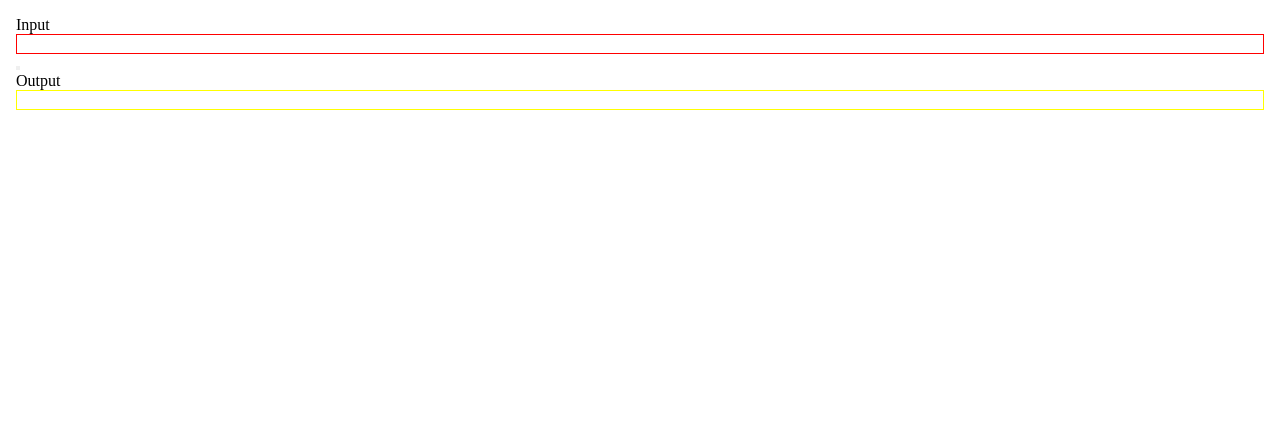
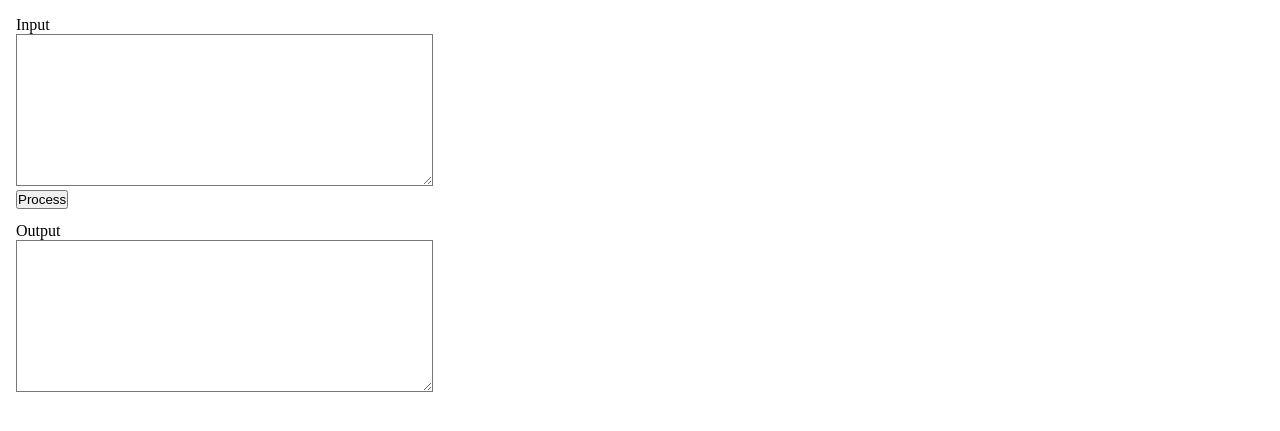
Before and after one commit to yu2/yu2.github.io, a Jekyll site: the page prj/txtp/txtp.html, which Jekyll copies as it is, in a window 1280 px wide. Shown: the top 431 px of the page. Built offline with Jekyll 4.4.1, drawn with Linux system fonts in a browser that asks for light colours.

Commit message:
Add files via upload

```diff
--- a/prj/txtp/txtp.css
+++ b/prj/txtp/txtp.css
@@ -12,12 +12,19 @@ body {
 
 .text-area {
   margin: 1em;
+  flex-direction: column;
+
 }
 
 #input {
-  border: 1px solid red;
+  border: 1px solid #777;
+}
+
+button {
+  display: block;
+  margin-bottom: 1em;
 }
 
 #output {
-  border: 1px solid yellow;
+  border: 1px solid #777;
 }
--- a/prj/txtp/txtp.html
+++ b/prj/txtp/txtp.html
@@ -8,10 +8,10 @@
 <body>
   <div class="text-area">
     <p>Input</p>
-    <div id="input" contenteditable = "true"></div>
-    <button></button>
+    <textarea id="input" rows="10" cols="50"></textarea>
+    <button onclick="readInput()">Process</button>
     <p>Output</p>
-    <div id="output" contenteditable="true"></div>
+    <textarea id="output" rows="10" cols="50"></textarea>
   </div>
 
   <script src="txtp.js"></script>
--- a/prj/txtp/txtp.js
+++ b/prj/txtp/txtp.js
@@ -1,3 +1,30 @@
+var input;
+var output = [];
+
 $(function() {
 
 });
+
+function readInput() {
+  input = $("#input").val().split("\n");
+  for (let i = 0; i < input.length; i++) {
+    let lineSplit = input[i].split(" ");
+    let pron = lineSplit[0];
+    lineSplit.shift();
+    for (let j = 0; j < lineSplit.length; j++) {
+      output.push(pron + " " + lineSplit[j] + "\n");
+    }
+  }
+
+  for (let i = 0; i < output.length; i++) {
+    $("#output").append(output[i]);
+  }
+
+}
+
+/*
+Array.forEach(function(val, index, arr) {
+
+});
+
+*/
```
